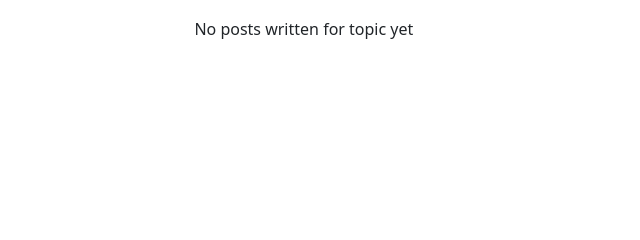
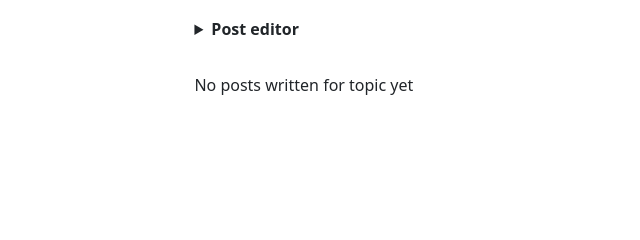
Before and after one commit to rrees/micro-blog-streams, a Flask app: page /topic/1/posts/all in a window 1280 px wide. Shown: the part 139-379 px from the top of the page, without its empty margins (0-640 px from the left). Run offline with Flask 3, Linux system fonts and the light colour scheme; the visitor is signed in with stand-in values (Sample User, id 1); data that the repository does not hold is empty; some libraries are stand-ins or nearby versions.

Commit message:
Adds the post editor to the Topic screen for all posts

```diff
--- a/app/templates/topics/all-posts.html
+++ b/app/templates/topics/all-posts.html
@@ -9,6 +9,15 @@
     <h1>All posts for {{topic.title}}</h1>
 
     <p>Topic: <a href="{{url_for('topic', topic_id=topic.id)}}">{{topic.title}}</a></p>
+
+    <div class="my-3">
+        <details>
+            <summary class="mb-3"><strong>Post editor</strong></summary>
+
+            {% include 'posts/fragments/new-post-form.html' %}
+
+        </details>
+    </div>
 
     {% if posts %}
 
```
Also changed, not shown: 1 other file.
